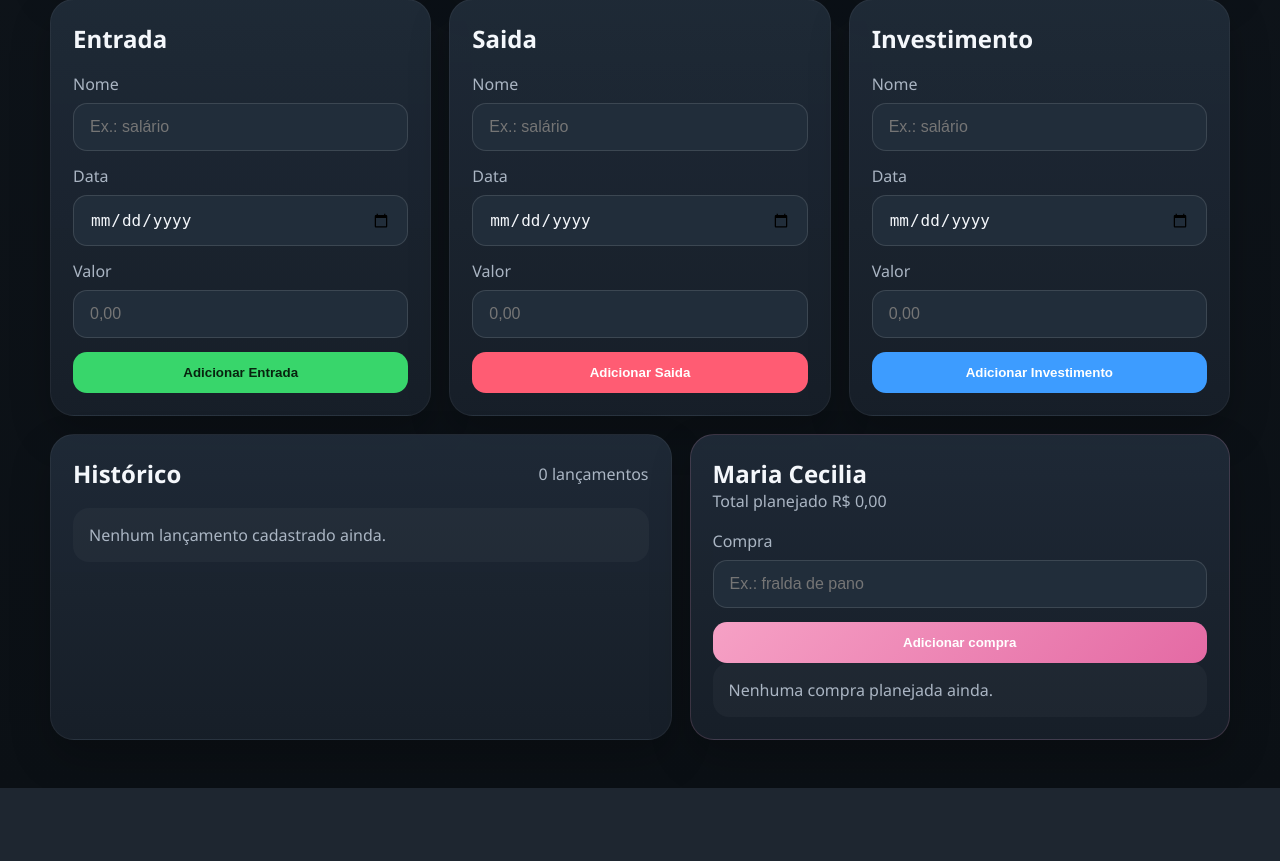
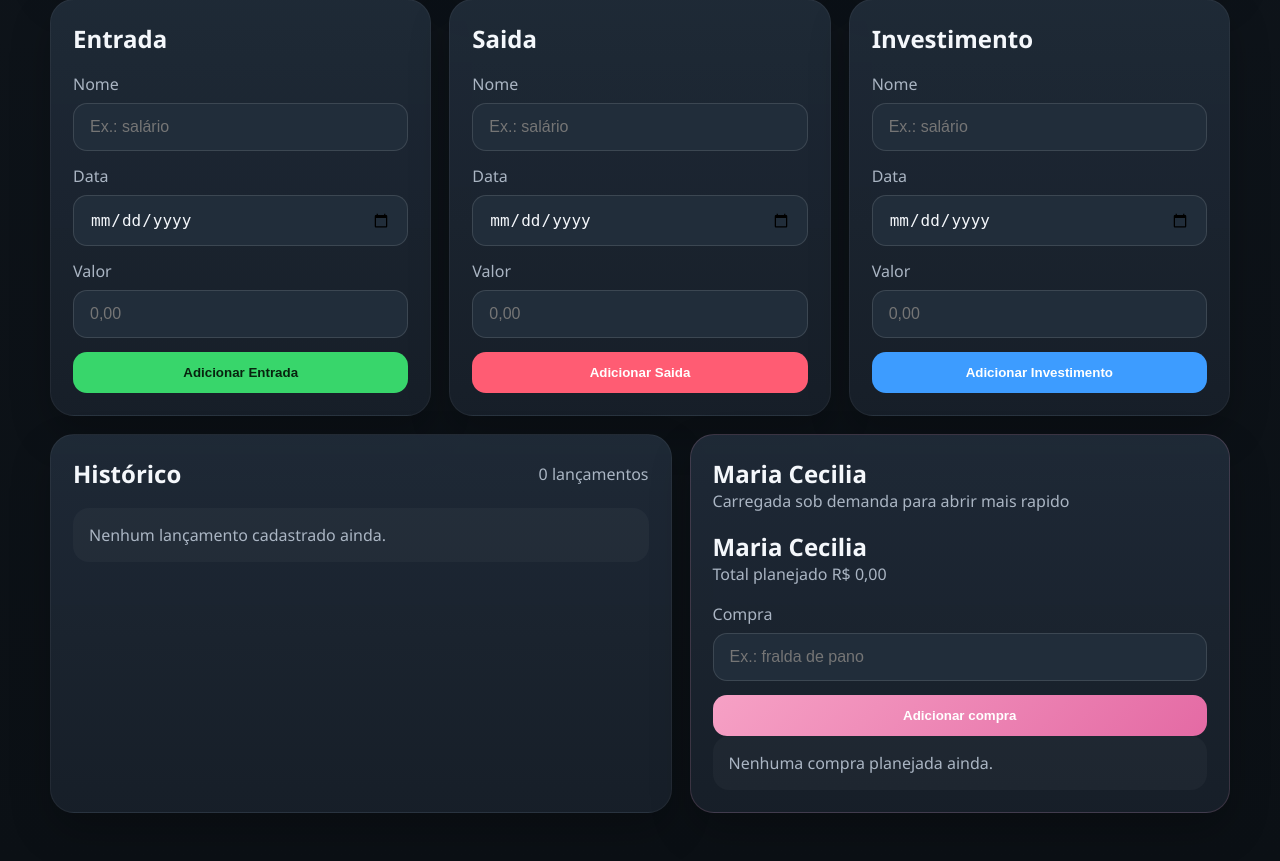
Before and after one commit to edypinho1997-rgb/controle-financeiro, a Flask app: page / in a window 1280 px wide. Shown: the part 790-1651 px from the top of the page. Before the commit the page ends 1578 px from the top, so only its background shows below. Run offline with Flask 3, Linux system fonts and the light colour scheme; the visitor is signed in with stand-in values (Sample User, id 1); data that the repository does not hold is empty.

Commit message:
Carrega Maria Cecilia sob demanda

```diff
--- a/app_web.py
+++ b/app_web.py
@@ -104,14 +104,17 @@ def calcular_resumo(historico):
     }
 
 
-def montar_resumo_texto(resumo, historico, itens_maria):
+def calcular_total_maria(itens_maria):
+    return sum(float(item.get("valor", 0) or 0) for item in itens_maria)
+
+
+def montar_resumo_texto(resumo, historico):
     return (
         f"Entrada total de {formatar_real(resumo['entrada'])}, "
         f"saidas em {formatar_real(resumo['saida'])}, "
         f"investimentos em {formatar_real(resumo['investimento'])} "
         f"e saldo atual de {formatar_real(resumo['saldo'])}. "
-        f"Voce tem {len(historico)} lancamentos no historico "
-        f"e {len(itens_maria)} itens planejados para Maria Cecilia."
+        f"Voce tem {len(historico)} lancamentos no historico."
     )
 
 
@@ -158,17 +161,23 @@ def logout():
 def index():
     historico = buscar_lancamentos()
     resumo = calcular_resumo(historico)
-    itens_maria = buscar_itens_maria()
-    maria_total = sum(float(item.get("valor", 0) or 0) for item in itens_maria)
-    resumo_texto = montar_resumo_texto(resumo, historico, itens_maria)
+    resumo_texto = montar_resumo_texto(resumo, historico)
 
     return render_template(
         "index.html",
         resumo=resumo,
         historico=historico,
+        resumo_texto=resumo_texto,
+    )
+
+
+@app.get("/maria/fragment")
+def maria_fragment():
+    itens_maria = buscar_itens_maria()
+    return render_template(
+        "partials/maria_section.html",
         itens_maria=itens_maria,
-        maria_total=maria_total,
-        resumo_texto=resumo_texto,
+        maria_total=calcular_total_maria(itens_maria),
     )
 
 
--- a/templates/index.html
+++ b/templates/index.html
@@ -149,46 +149,26 @@
                 <div class="panel-title">
                     <div>
                         <h2>Maria Cecilia</h2>
-                        <span>Total planejado {{ formatar_real(maria_total) }}</span>
+                        <span>Carregada sob demanda para abrir mais rapido</span>
                     </div>
                 </div>
-                <form method="post" action="{{ url_for('adicionar_item_maria') }}" class="maria-form">
-                    <label>
-                        <span>Compra</span>
-                        <input type="text" name="nome" placeholder="Ex.: fralda de pano" required>
-                    </label>
-                    <button type="submit" class="btn maria-btn">Adicionar compra</button>
-                </form>
-                <div class="maria-list">
-                    {% if itens_maria %}
-                        {% for item in itens_maria %}
-                        <form method="post" action="{{ url_for('atualizar_item_maria', item_id=item.id) }}" class="maria-item">
-                            <div class="maria-item-top">
-                                <strong>{{ item.nome }}</strong>
-                                <div class="maria-item-actions">
-                                    <label class="checkline">
-                                        <input type="checkbox" name="comprado" {% if item.comprado %}checked{% endif %}>
-                                        <span>Comprado</span>
-                                    </label>
-                                    <button type="submit" class="btn slim">Salvar</button>
-                                </div>
-                            </div>
-                            <div class="maria-item-bottom">
-                                <input type="text" name="valor" value="{% if item.valor %}{{ '%.2f'|format(item.valor) }}{% endif %}" placeholder="Valor">
-                                <button type="submit" class="btn danger slim" formaction="{{ url_for('apagar_item_maria', item_id=item.id) }}">Remover</button>
-                            </div>
-                        </form>
-                        {% endfor %}
-                    {% else %}
-                        <p class="empty-state">Nenhuma compra planejada ainda.</p>
-                    {% endif %}
+                <div class="maria-loading" data-maria-placeholder>
+                    <p class="empty-state">Abra ou role ate esta secao para carregar os itens da Maria Cecilia.</p>
+                    <button type="button" class="btn maria-btn" data-load-maria>Carregar Maria Cecilia</button>
                 </div>
+                <div data-maria-content hidden></div>
             </article>
         </section>
     </div>
     <script>
         const summaryButton = document.querySelector("[data-summary-toggle]");
         const summaryPanel = document.querySelector("#resumo-geral");
+        const mariaPanel = document.querySelector("#maria");
+        const mariaContent = document.querySelector("[data-maria-content]");
+        const mariaPlaceholder = document.querySelector("[data-maria-placeholder]");
+        const mariaButton = document.querySelector("[data-load-maria]");
+        let mariaLoaded = false;
+        let mariaLoading = false;
 
         if (summaryButton && summaryPanel) {
             summaryButton.addEventListener("click", () => {
@@ -196,6 +176,65 @@
                 summaryPanel.scrollIntoView({ behavior: "smooth", block: "nearest" });
             });
         }
+
+        async function carregarMariaCecilia() {
+            if (!mariaPanel || !mariaContent || mariaLoaded || mariaLoading) {
+                return;
+            }
+
+            mariaLoading = true;
+            if (mariaPlaceholder) {
+                mariaPlaceholder.innerHTML = '<p class="empty-state">Carregando Maria Cecilia...</p>';
+            }
+
+            try {
+                const resposta = await fetch("{{ url_for('maria_fragment') }}", {
+                    headers: { "X-Requested-With": "fetch" }
+                });
+
+                if (!resposta.ok) {
+                    throw new Error("Falha ao carregar a secao");
+                }
+
+                mariaContent.innerHTML = await resposta.text();
+                mariaContent.hidden = false;
+                if (mariaPlaceholder) {
+                    mariaPlaceholder.hidden = true;
+                }
+                mariaLoaded = true;
+            } catch (error) {
+                if (mariaPlaceholder) {
+                    mariaPlaceholder.innerHTML = '<p class="empty-state">Nao foi possivel carregar a secao agora.</p><button type="button" class="btn maria-btn" data-load-maria>Tentar novamente</button>';
+                    const retryButton = mariaPlaceholder.querySelector("[data-load-maria]");
+                    if (retryButton) {
+                        retryButton.addEventListener("click", carregarMariaCecilia, { once: true });
+                    }
+                }
+            } finally {
+                mariaLoading = false;
+            }
+        }
+
+        if (mariaButton) {
+            mariaButton.addEventListener("click", carregarMariaCecilia);
+        }
+
+        if (mariaPanel && "IntersectionObserver" in window) {
+            const observer = new IntersectionObserver((entries) => {
+                entries.forEach((entry) => {
+                    if (entry.isIntersecting) {
+                        carregarMariaCecilia();
+                        observer.disconnect();
+                    }
+                });
+            }, { rootMargin: "200px 0px" });
+
+            observer.observe(mariaPanel);
+        }
+
+        if (window.location.hash === "#maria") {
+            carregarMariaCecilia();
+        }
     </script>
 </body>
 </html>
--- /dev/null
+++ b/templates/partials/maria_section.html
@@ -0,0 +1,37 @@
+<div class="panel-title">
+    <div>
+        <h2>Maria Cecilia</h2>
+        <span>Total planejado {{ formatar_real(maria_total) }}</span>
+    </div>
+</div>
+<form method="post" action="{{ url_for('adicionar_item_maria') }}" class="maria-form">
+    <label>
+        <span>Compra</span>
+        <input type="text" name="nome" placeholder="Ex.: fralda de pano" required>
+    </label>
+    <button type="submit" class="btn maria-btn">Adicionar compra</button>
+</form>
+<div class="maria-list">
+    {% if itens_maria %}
+        {% for item in itens_maria %}
+        <form method="post" action="{{ url_for('atualizar_item_maria', item_id=item.id) }}" class="maria-item">
+            <div class="maria-item-top">
+                <strong>{{ item.nome }}</strong>
+                <div class="maria-item-actions">
+                    <label class="checkline">
+                        <input type="checkbox" name="comprado" {% if item.comprado %}checked{% endif %}>
+                        <span>Comprado</span>
+                    </label>
+                    <button type="submit" class="btn slim">Salvar</button>
+                </div>
+            </div>
+            <div class="maria-item-bottom">
+                <input type="text" name="valor" value="{% if item.valor %}{{ '%.2f'|format(item.valor) }}{% endif %}" placeholder="Valor">
+                <button type="submit" class="btn danger slim" formaction="{{ url_for('apagar_item_maria', item_id=item.id) }}">Remover</button>
+            </div>
+        </form>
+        {% endfor %}
+    {% else %}
+        <p class="empty-state">Nenhuma compra planejada ainda.</p>
+    {% endif %}
+</div>
```
